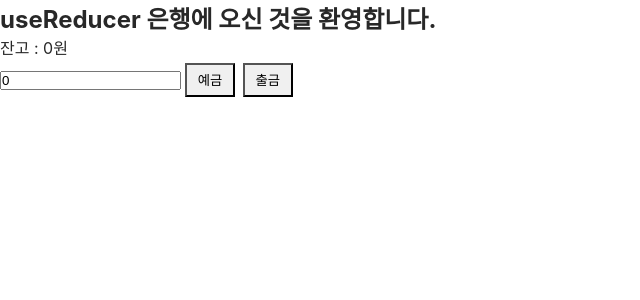
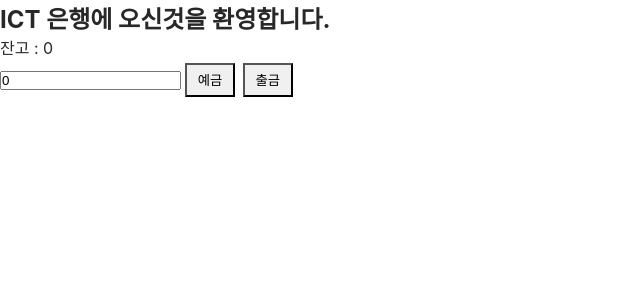
Before and after one commit to nohssam/2024_react01, a React (Create React App) app: page / in a window 1280 px wide. Shown: the top 300 px of the page, without its empty margins (0-640 px from the left). Built offline with nearby package versions, Linux system fonts and the light colour scheme.

Commit message:
리듀셔 예제

```diff
--- a/src/components/step24/UseReducerTest.jsx
+++ b/src/components/step24/ReducerTest01.jsx
@@ -17,7 +17,7 @@ const reducer = (state, action) => {
   }
 };
 
-function UseReducerTest() {
+function ReducerTest01() {
   const [number, setNumber] = useState(0);
   const [money, dispatch] = useReducer(reducer, 0);
 
@@ -58,4 +58,4 @@ function UseReducerTest() {
   );
 }
 
-export default UseReducerTest;
+export default ReducerTest01;
--- /dev/null
+++ b/src/components/step24/ReducerTest02.jsx
@@ -0,0 +1,46 @@
+import React, { useReducer, useState } from 'react';
+
+function reducer(state, action) {
+    switch (action.type) {
+        case 'deposit':
+            return state + action.payload;
+        case 'withdrawal':
+            return state - action.payload;
+    }
+}
+
+function ReducerTest02(props) {
+    // input에 값 저장
+    const [number, setNumber] = useState(0);
+    const [money, dispatch] = useReducer(reducer, 0);
+
+    return (
+        <div>
+            <h2>ICT 은행에 오신것을 환영합니다.</h2>
+            <p> 잔고 : {money} </p>
+            <input type='number'
+                value={number}
+                onChange={(e) => {
+                    const value = parseInt(e.target.value) || 0;
+                    setNumber(value < 0 ? 0 : value);  // 음수 방지
+                }}
+                step="1000"
+            />
+            <button onClick={() => {
+                dispatch({ type: 'deposit', payload: number });
+                setNumber(0); // 입력값 초기화
+            }}>예금</button>
+
+            <button onClick={() => {
+                if (number > money) {
+                    alert('잔고 부족')
+                } else {
+                    dispatch({ type: 'withdrawal', payload: number });
+                    setNumber(0); // 입력값 초기화
+                }
+            }}>출금</button>
+        </div>
+    );
+}
+
+export default ReducerTest02;
--- a/src/index.js
+++ b/src/index.js
@@ -50,7 +50,8 @@ import RefTest03 from './components/step21/RefTest03';
 import RefTest04 from './components/step21/RefTest04';
 import UseIdTest from './components/step22/UseIdTest';
 import UseIdTest2 from './components/step22/UseIdTest2';
-import UseReducerTest from './components/step24/UseReducerTest';
+import ReducerTest01 from './components/step24/ReducerTest01';
+import ReducerTest02 from './components/step24/ReducerTest02';
 
 
 
@@ -77,6 +78,7 @@ const root = ReactDOM.createRoot(document.getElementById('root'));
 // ]
 root.render(
 
-  <UseReducerTest />
+
+  <ReducerTest02 />
 );
 reportWebVitals();
```
